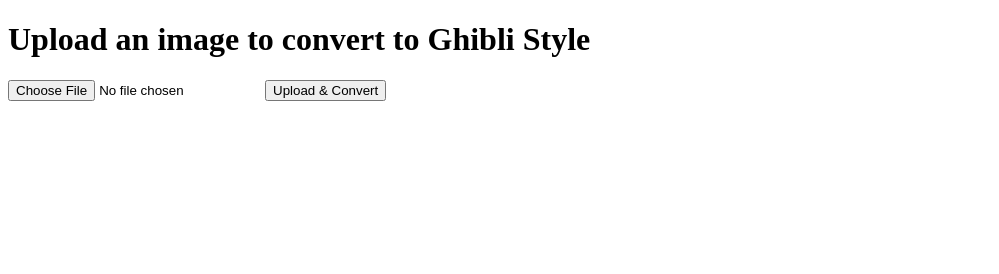
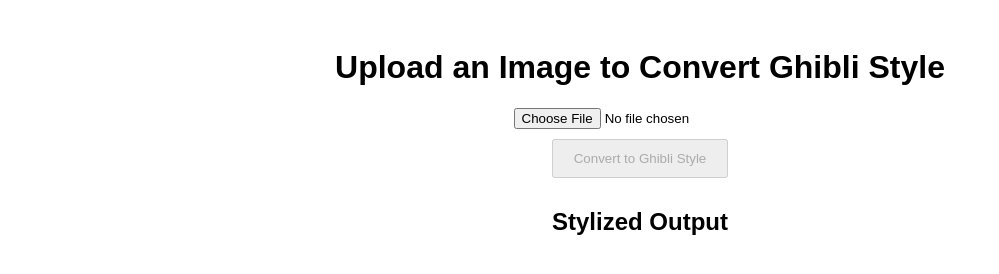
Before and after one commit to prahalad-S/ghibli, a website: page frontend/index.html in a window 1280 px wide. Shown: the whole page, without its empty margins (0-999 px from the left). Drawn offline with Linux system fonts and the light colour scheme.

Commit message:
Update index.html

```diff
--- a/frontend/index.html
+++ b/frontend/index.html
@@ -1,16 +1,30 @@
+
 <!DOCTYPE html>
 <html lang="en">
 <head>
   <meta charset="UTF-8" />
-  <meta name="viewport" content="width=device-width, initial-scale=1.0"/>
+  <meta name="viewport" content="width=device-width, initial-scale=1.0" />
   <title>Ghibli Style Converter</title>
+  <style>
+    body { font-family: sans-serif; text-align: center; padding: 20px; }
+    img { max-width: 300px; margin: 10px; display: block; }
+    #output { margin-top: 20px; }
+    button { margin: 10px; padding: 10px 20px; }
+  </style>
 </head>
 <body>
-  <h1>Upload an image to convert to Ghibli Style</h1>
-  <input type="file" id="imageInput" />
-  <button id="uploadBtn">Upload & Convert</button>
-  <button id="saveBtn" style="display:none;">Save Image</button>
-  <div id="result"></div>
+  <h1>Upload an Image to Convert Ghibli Style</h1>
+  <input type="file" id="uploadInput" />
+  <img id="preview" src="" alt="Image preview" style="display:none;" />
+  <div>
+    <button id="convertBtn" disabled>Convert to Ghibli Style</button>
+    <button id="saveBtn" style="display:none;">Save</button>
+  </div>
+  <div id="output">
+    <h2>Stylized Output</h2>
+    <img id="stylized" src="" alt="Stylized image" style="display:none;" />
+  </div>
+
   <script src="main.js"></script>
 </body>
 </html>
```
